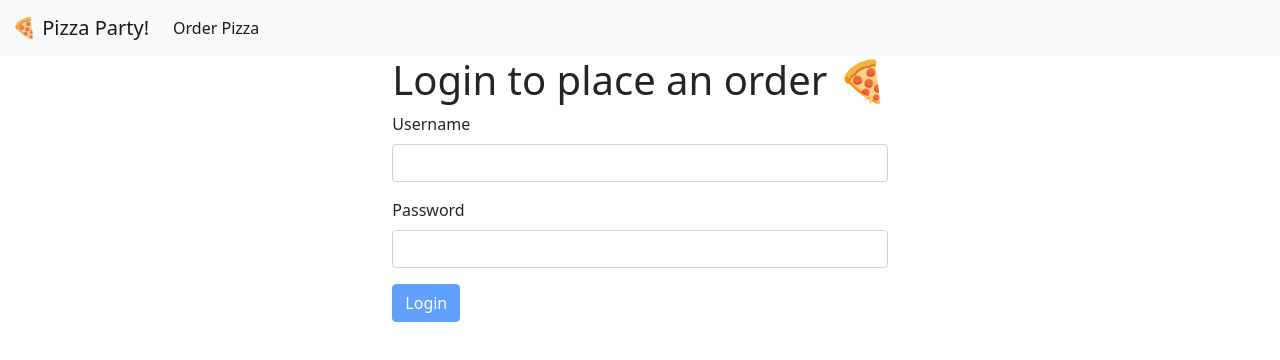
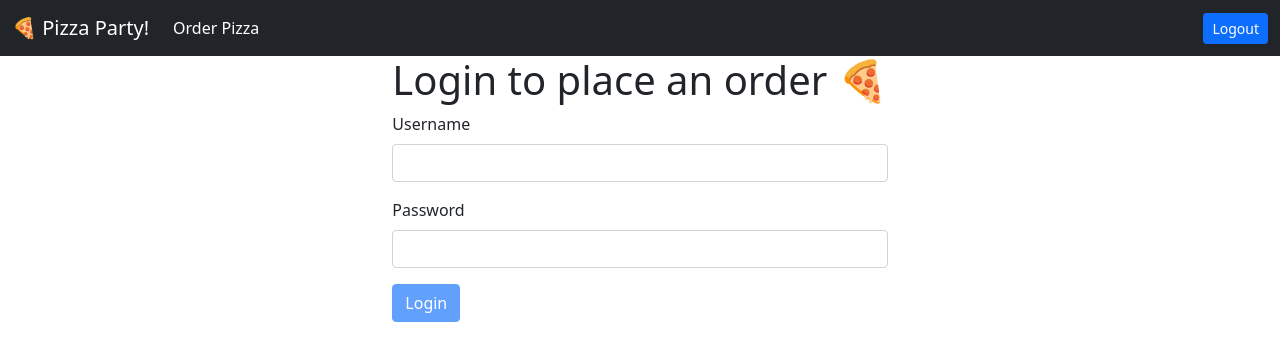
Before and after one commit to Lurkins/pizza, an Angular app: page / in a window 1280 px wide. Shown: the top 360 px of the page. Built offline with nearby package versions, Linux system fonts and the light colour scheme; sample sign-in values are in the browser's storage.

Commit message:
add isLoggedIn globally, update nav bar

```diff
--- a/src/app/app-routing.module.ts
+++ b/src/app/app-routing.module.ts
@@ -1,15 +1,13 @@
 import { NgModule } from '@angular/core';
 import { Routes, RouterModule } from '@angular/router';
 import { HomeComponent } from './home/home.component';
-import { OrderListComponent } from './order-list/order-list.component';
 import { OrderPizzaComponent } from './order-pizza/order-pizza.component';
 import { PageNotFoundComponent } from './page-not-found/page-not-found.component';
 import { AuthGuard } from './shared/guard/auth.guard';
 
 const routes: Routes = [
   { path: '', component: HomeComponent },
-  { path: 'order', component: OrderPizzaComponent, canActivate: [AuthGuard] },
-  { path: 'orders', component: OrderListComponent, canActivate: [AuthGuard] },
+  { path: 'orders', component: OrderPizzaComponent, canActivate: [AuthGuard] },
   { path: '**', component: PageNotFoundComponent },
 
 ];
--- a/src/app/app.component.html
+++ b/src/app/app.component.html
@@ -1,4 +1,4 @@
 <div>
-    <app-navbar></app-navbar>
+    <app-navbar [isLoggedIn]="isLoggedIn"></app-navbar>
     <router-outlet></router-outlet>
 </div>
--- a/src/app/app.component.ts
+++ b/src/app/app.component.ts
@@ -1,4 +1,5 @@
 import { Component } from '@angular/core';
+import { LoginService } from './login.service';
 
 @Component({
   selector: 'app-root',
@@ -7,4 +8,11 @@ import { Component } from '@angular/core';
 })
 export class AppComponent {
   title = 'pizza';
+  isLoggedIn = false;
+  constructor(public loginService: LoginService){
+    this.loginService.isLogged.subscribe(logged => {
+      this.isLoggedIn = logged;
+    });
+    this.loginService.checkStatus();
+   }
 }
--- a/src/app/login.service.ts
+++ b/src/app/login.service.ts
@@ -1,6 +1,7 @@
 import { Injectable } from '@angular/core';
 import { HttpClient } from '@angular/common/http';
 import { Router } from '@angular/router';
+import { BehaviorSubject, Observable } from 'rxjs';
 
 interface LoginPayload {
   username: string;
@@ -15,6 +16,8 @@ interface Token {
   providedIn: 'root'
 })
 export class LoginService {
+  private logged = new BehaviorSubject<boolean>(false);
+  public isLogged: Observable<boolean> = this.logged.asObservable();
 
   constructor(private http: HttpClient, private router: Router) { }
 
@@ -23,7 +26,8 @@ export class LoginService {
       this.http.post<Token>(`/api/auth`, payload).subscribe(
         token => {
           localStorage.setItem('access_token', token.access_token);
-          this.router.navigate(['order']);
+          this.logged.next(true);
+          this.router.navigate(['orders']);
         },
         error => {
           alert(error);
@@ -34,10 +38,20 @@ export class LoginService {
 
   logout(): void {
     localStorage.removeItem('access_token');
+    this.checkStatus();
     this.router.navigate(['']);
   }
 
-  get isLoggedIn(): boolean {
-    return localStorage.getItem('access_token') !== null ? true : false;
+  checkStatus(): void {
+    if (localStorage.getItem('access_token')) {
+      this.logged.next(true);
+    } else {
+      this.logged.next(false);
+    }
   }
+
+  // get isLoggedIn(): any {
+  //   return this.isLogged;
+  //   // return localStorage.getItem('access_token') !== null ? true : false;
+  // }
 }
--- a/src/app/login/login.component.ts
+++ b/src/app/login/login.component.ts
@@ -1,5 +1,4 @@
 import { Component, OnInit } from '@angular/core';
-import { Observable } from 'rxjs';
 import { LoginService } from '../login.service';
 import { AbstractControl, FormBuilder, FormControl } from '@angular/forms';
 import { Validators } from '@angular/forms';
@@ -20,9 +19,7 @@ export class LoginComponent implements OnInit {
   }
 
   handleLogin(): void {
-    if (this.loginForm.value) {
       this.loginService.login(this.loginForm.value);
-    }
   }
 
   get username(): AbstractControl | null {
--- a/src/app/navbar/navbar.component.html
+++ b/src/app/navbar/navbar.component.html
@@ -1,4 +1,4 @@
-<nav class="navbar navbar-expand-lg navbar-light bg-light">
+<nav class="navbar navbar-expand-lg navbar-dark bg-dark">
     <div class="container-fluid">
       <a
         class="navbar-brand"
@@ -21,9 +21,27 @@
       <div class="collapse navbar-collapse" id="navbarSupportedContent">
         <ul class="navbar-nav me-auto mb-2 mb-lg-0">
           <li class="nav-item">
-            <a class="nav-link active" aria-current="page" routerLink="/order" routerLinkActive="active">Order Pizza</a>
+            <a
+              *ngIf="isLoggedIn"
+              class="nav-link active"
+              aria-current="page"
+              routerLink="/orders"
+              routerLinkActive="active"
+            >
+              Order Pizza
+            </a>
           </li>
         </ul>
+        <div class="ml-auto">
+          <button
+            (click)="handleLogout()"
+            class="btn btn-primary btn-sm"
+            type="button"
+            *ngIf="isLoggedIn"
+          >
+            Logout
+          </button>
+        </div>
       </div>
     </div>
   </nav>
--- a/src/app/navbar/navbar.component.ts
+++ b/src/app/navbar/navbar.component.ts
@@ -1,4 +1,4 @@
-import { Component, OnInit } from '@angular/core';
+import { Component, Input, OnInit } from '@angular/core';
 import { LoginService } from '../login.service';
 
 @Component({
@@ -7,9 +7,13 @@ import { LoginService } from '../login.service';
   styleUrls: ['./navbar.component.scss']
 })
 export class NavbarComponent implements OnInit {
-
-  constructor() { }
+  @Input() isLoggedIn = false;
+  constructor(private loginService: LoginService ) { }
 
   ngOnInit(): void {
   }
+
+  handleLogout(): void {
+    this.loginService.logout();
+  }
 }
--- a/src/app/order-pizza/order-pizza.component.html
+++ b/src/app/order-pizza/order-pizza.component.html
@@ -11,9 +11,6 @@
   <div class="row">
     <div class="col-12 d-flex justify-content-between">
       <h1>Pizza Builder</h1>
-      <div>
-        <button (click)="handleLogout()" class="btn btn-primary btn-sm" type="button">Logout</button>
-      </div>
     </div>
   </div>
   <div class="row">
--- a/src/app/order-pizza/order-pizza.component.ts
+++ b/src/app/order-pizza/order-pizza.component.ts
@@ -74,10 +74,6 @@ export class OrderPizzaComponent implements OnInit {
     return this.pizzaForm.get('Flavor');
   }
 
-  handleLogout(): void {
-    this.loginService.logout();
-  }
-
   onSubmitPizza(): void {
     this.isSaving = true;
     this.submitSuccess = false;
@@ -104,7 +100,6 @@ export class OrderPizzaComponent implements OnInit {
     this.orderService.deleteOrder(orderId).subscribe(
       (res) => {
         console.log(res);
-
         this.orders$ = this.orderService.getOrders();
       },
       err => {
--- a/src/app/shared/guard/auth.guard.ts
+++ b/src/app/shared/guard/auth.guard.ts
@@ -14,8 +14,9 @@ export class AuthGuard implements CanActivate {
   ){ }
 
   canActivate(): boolean {
-    if (this.loginService.isLoggedIn !== true) {
+    if (localStorage.getItem('access_token') == null)   {
       this.router.navigate(['']);
+      return false;
     }
     return true;
   }
```
